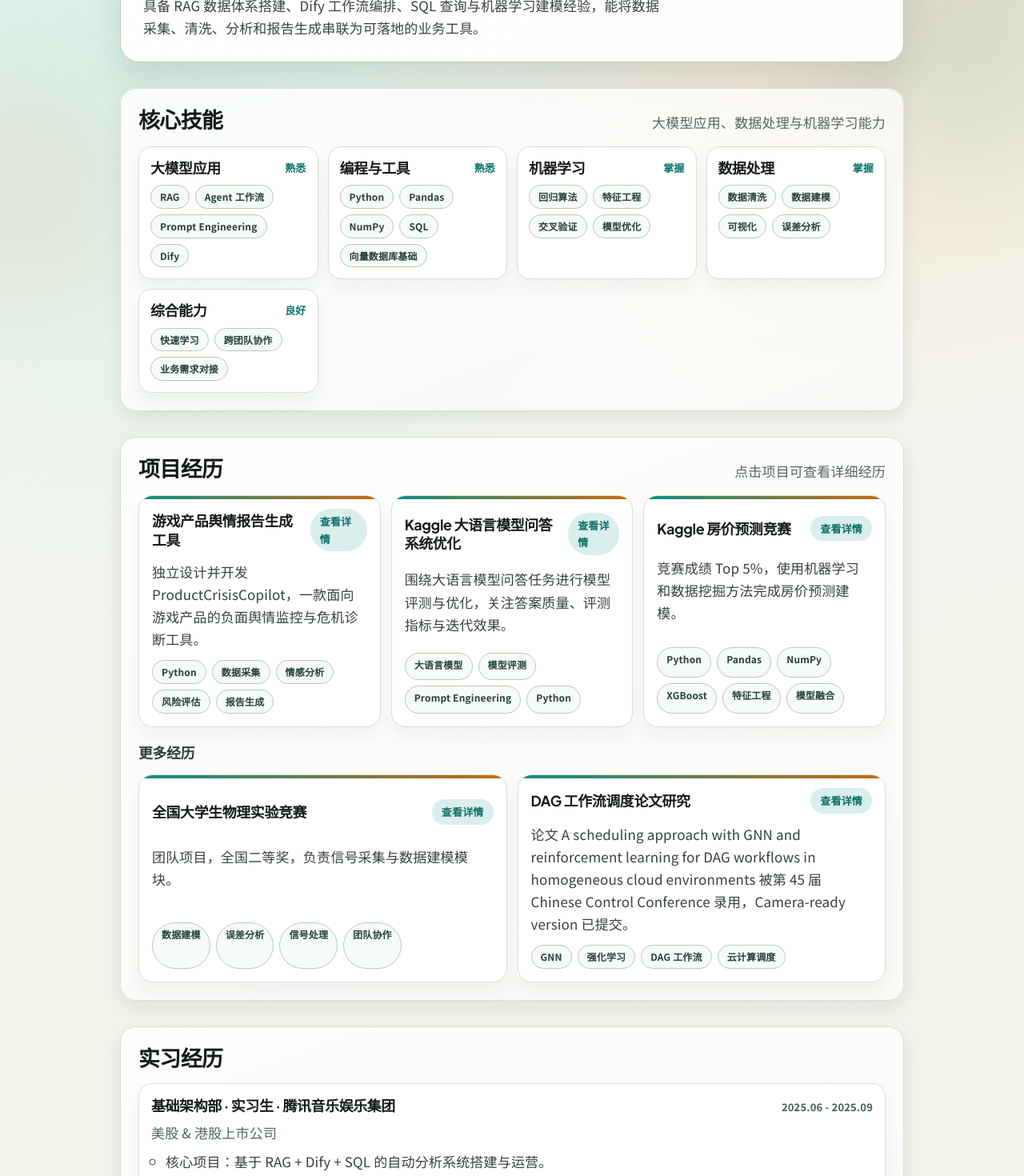
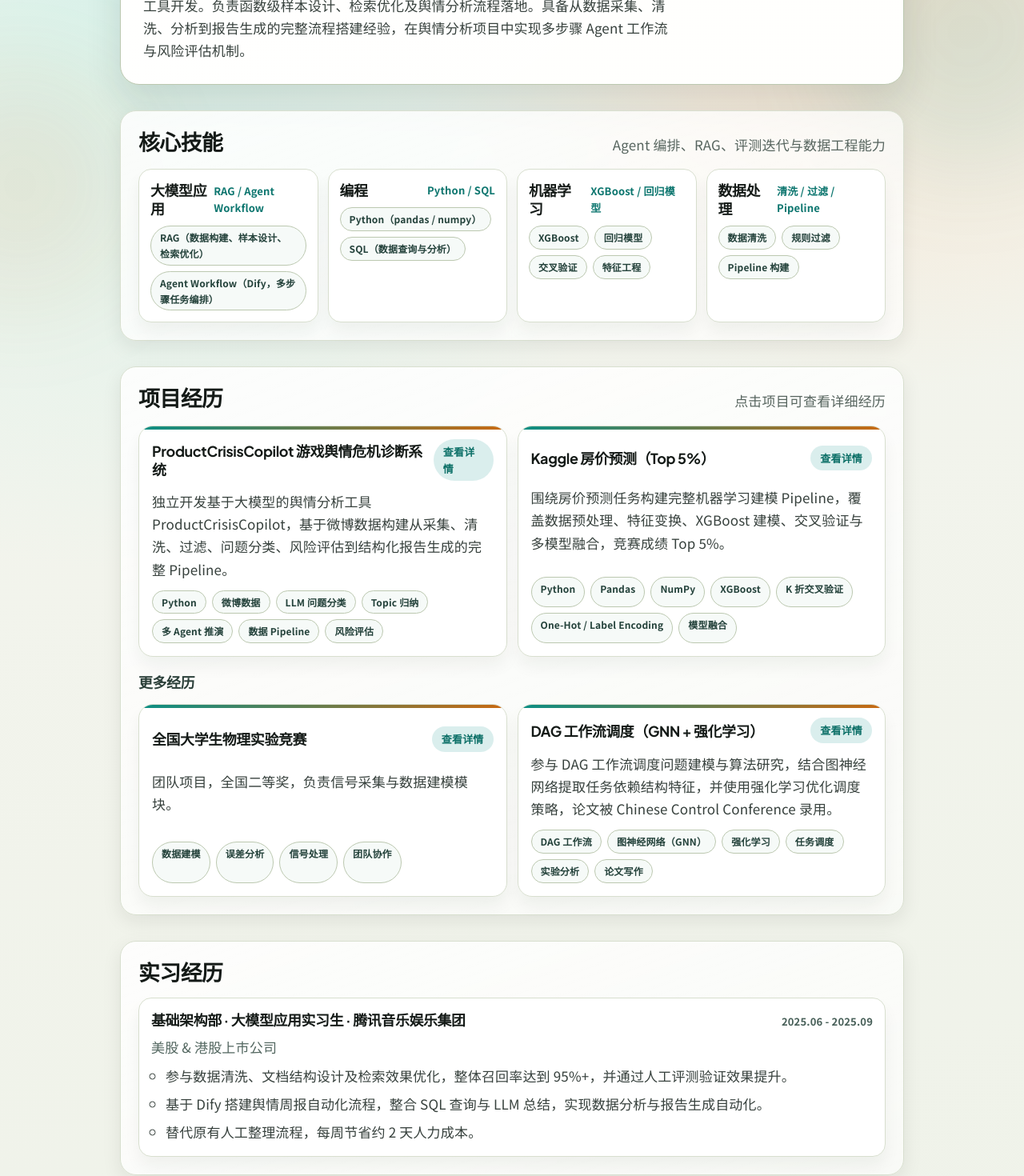
Before and after one commit to hazyluo/resume, a React (Vite) app: page /#/ in a window 1280 px wide. Shown: the part 360-1830 px from the top of the page at 80% size. Built offline with nearby package versions, Linux system fonts and the light colour scheme.

Commit message:
feat: update resume content and deploy workflow

```diff
--- a/src/data/resume.json
+++ b/src/data/resume.json
@@ -1,88 +1,70 @@
 {
   "profile": {
     "name": "骆子俊",
-    "title": "大模型应用 / Agent / 数据方向实习生",
-    "summary": "北京邮电大学信息与计算科学本科在读，关注大模型应用、Agent 工作流与数据分析。具备 RAG 数据体系搭建、Dify 工作流编排、SQL 查询与机器学习建模经验，能将数据采集、清洗、分析和报告生成串联为可落地的业务工具。",
+    "title": "大模型应用 / Agent Workflow ",
+    "summary": "北京邮电大学信息与计算科学本科在读，参与腾讯音乐 RAG 系统数据构建与自动化分析工具开发。负责函数级样本设计、检索优化及舆情分析流程落地。具备从数据采集、清洗、分析到报告生成的完整流程搭建经验，在舆情分析项目中实现多步骤 Agent 工作流与风险评估机制。",
     "avatar": "/avatar.jpg",
     "location": "北京市"
   },
   "skills": [
     {
       "name": "大模型应用",
-      "level": "熟悉",
-      "tags": ["RAG", "Agent 工作流", "Prompt Engineering", "Dify"]
+      "level": "RAG / Agent Workflow",
+      "tags": ["RAG（数据构建、样本设计、检索优化）", "Agent Workflow（Dify，多步骤任务编排）"]
     },
     {
-      "name": "编程与工具",
-      "level": "熟悉",
-      "tags": ["Python", "Pandas", "NumPy", "SQL", "向量数据库基础"]
+      "name": "编程",
+      "level": "Python / SQL",
+      "tags": ["Python（pandas / numpy）", "SQL（数据查询与分析）"]
     },
     {
       "name": "机器学习",
-      "level": "掌握",
-      "tags": ["回归算法", "特征工程", "交叉验证", "模型优化"]
+      "level": "XGBoost / 回归模型",
+      "tags": ["XGBoost", "回归模型", "交叉验证", "特征工程"]
     },
     {
       "name": "数据处理",
-      "level": "掌握",
-      "tags": ["数据清洗", "数据建模", "可视化", "误差分析"]
-    },
-    {
-      "name": "综合能力",
-      "level": "良好",
-      "tags": ["快速学习", "跨团队协作", "业务需求对接"]
+      "level": "清洗 / 过滤 / Pipeline",
+      "tags": ["数据清洗", "规则过滤", "Pipeline 构建"]
     }
   ],
   "projects": [
     {
       "slug": "product-crisis-copilot",
-      "title": "游戏产品舆情报告生成工具",
-      "summary": "独立设计并开发 ProductCrisisCopilot，一款面向游戏产品的负面舆情监控与危机诊断工具。",
+      "title": "ProductCrisisCopilot 游戏舆情危机诊断系统",
+      "summary": "独立开发基于大模型的舆情分析工具 ProductCrisisCopilot，基于微博数据构建从采集、清洗、过滤、问题分类、风险评估到结构化报告生成的完整 Pipeline。",
       "responsibilities": [
-        "设计从产品名输入到报告输出的自动化流程，串联数据采集、清洗、情感分析、问题归因与风险评估。",
-        "围绕产品经理和运营团队的决策场景，输出包含核心问题排序、根因分析和可执行建议的结构化危机报告。",
-        "将传统舆情工具的数量统计扩展为风险识别与原因诊断，提升报告的业务可用性。"
+        "基于微博数据构建舆情分析 Pipeline，完成数据采集、规则过滤（广告/无关内容）及两级评论清洗。",
+        "设计帖子与评论分级过滤机制，结合关键词规则与 LLM 判断识别有效用户反馈，评论有效数从 16 条提升至 344 条。",
+        "基于 LLM 实现问题分类与 topic 归纳，将离散舆情归纳为 5-8 个核心问题类别并提取代表声音。",
+        "构建风险评估机制，综合负面比例、情感强度、烈度分布进行优先级排序，输出 P0/P1/P2 分级建议。",
+        "设计多 Agent 推演框架，通过玩家代言人、产品经理、商业分析师、危机公关等角色的立场冲突模拟，对处置方案进行多视角评估。"
       ],
-      "techStack": ["Python", "数据采集", "情感分析", "风险评估", "报告生成"],
+      "techStack": ["Python", "微博数据", "LLM 问题分类", "Topic 归纳", "多 Agent 推演", "数据 Pipeline", "风险评估"],
       "links": {},
       "details": [
-        "实现输入产品名后自动生成危机诊断报告，覆盖数据处理、情绪识别、问题聚类和建议生成。",
-        "报告直接面向产品经理和运营团队，帮助定位高优先级问题与潜在风险。",
-        "项目体现大模型应用、数据工程和业务分析结合能力。"
+        "评论关联方式采用父帖 ID 关联拉取，保留评论与原帖上下文关系，提升后续问题判断与归因分析的可解释性。",
+        "情感模型从电商垂直模型替换为通用微调后的情感模型，降低游戏舆情场景下的误判，负面识别率提高 20%。",
+        "将舆情分析拆分为 topic 归纳和结构化报告两层生成，先沉淀核心问题类别，再输出含根因分析和可执行建议的决策报告。"
       ],
       "featured": true
     },
+
     {
-      "slug": "kaggle-llm-qa",
-      "title": "Kaggle 大语言模型问答系统优化",
-      "summary": "围绕大语言模型问答任务进行模型评测与优化，关注答案质量、评测指标与迭代效果。",
+      "slug": "kaggle-house-prices",
+      "title": "Kaggle 房价预测（Top 5%）",
+      "summary": "围绕房价预测任务构建完整机器学习建模 Pipeline，覆盖数据预处理、特征变换、XGBoost 建模、交叉验证与多模型融合，竞赛成绩 Top 5%。",
       "responsibilities": [
-        "分析问答任务数据与评测目标，梳理影响回答质量的关键因素。",
-        "对不同策略的输出效果进行对比评测，定位模型回答中的主要问题。",
-        "总结优化方向，为后续 Prompt、检索增强或后处理策略提供依据。"
+        "构建完整建模 Pipeline，包括缺失值填补、类别特征编码（One-Hot / Label Encoding）及异常值处理。",
+        "对关键特征进行 log 变换以缓解偏态分布，提高模型稳定性。",
+        "使用 XGBoost 进行建模，并通过 K 折交叉验证评估泛化能力。",
+        "采用多模型加权融合（线性回归 + XGBoost），通过调节权重提升最终表现。"
       ],
-      "techStack": ["大语言模型", "模型评测", "Prompt Engineering", "Python"],
+      "techStack": ["Python", "Pandas", "NumPy", "XGBoost", "K 折交叉验证", "One-Hot / Label Encoding", "模型融合"],
       "links": {},
       "details": [
-        "积累了大模型问答任务评测、误差分析和迭代优化经验。",
-        "强化了面向任务目标设计实验和比较方案的能力。"
-      ],
-      "featured": true
-    },
-    {
-      "slug": "kaggle-house-prices",
-      "title": "Kaggle 房价预测竞赛",
-      "summary": "竞赛成绩 Top 5%，使用机器学习和数据挖掘方法完成房价预测建模。",
-      "responsibilities": [
-        "用 Pandas 和 NumPy 构建数据预处理 Pipeline，完成数据清洗、缺失值填补、编码和特征处理。",
-        "通过相关矩阵分析特征相关性，对比线性回归、XGBoost 等算法并使用 K 折交叉验证评估泛化能力。",
-        "使用 Grid Search 调优超参数，设计多模型加权融合策略并迭代优化权重。"
-      ],
-      "techStack": ["Python", "Pandas", "NumPy", "XGBoost", "特征工程", "模型融合"],
-      "links": {},
-      "details": [
-        "完成从数据清洗、特征工程、模型训练到结果融合的完整机器学习流程。",
-        "最终在 Kaggle 房价预测竞赛中取得 Top 5% 成绩。"
+        "针对房价数据中的缺失、类别变量、异常值和偏态分布问题，系统完成预处理与特征变换，降低数据噪声对模型训练的影响。",
+        "以交叉验证结果作为主要迭代依据，对比单模型与融合模型表现，最终通过线性回归和 XGBoost 加权融合取得 Top 5% 成绩。"
       ],
       "featured": true
     },
@@ -93,7 +75,7 @@
       "responsibilities": [
         "将实验采集的光纤干涉信号转化为可分析的数据表示。",
         "通过标定与误差分析建立压力与光学响应之间的定量模型。",
-        "支撑系统性能评估与灵敏度优化，并与团队成员协作完成竞赛交付。"
+        "支撑系统性能评估与灵敏度优化，并参与实验方案迭代"
       ],
       "techStack": ["数据建模", "误差分析", "信号处理", "团队协作"],
       "links": {},
@@ -105,18 +87,19 @@
     },
     {
       "slug": "dag-gnn-rl-scheduling",
-      "title": "DAG 工作流调度论文研究",
-      "summary": "论文 A scheduling approach with GNN and reinforcement learning for DAG workflows in homogeneous cloud environments 被第 45 届 Chinese Control Conference 录用，Camera-ready version 已提交。",
+      "title": "DAG 工作流调度（GNN + 强化学习）",
+      "summary": "参与 DAG 工作流调度问题建模与算法研究，结合图神经网络提取任务依赖结构特征，并使用强化学习优化调度策略，论文被 Chinese Control Conference 录用。",
       "responsibilities": [
-        "参与 DAG 工作流调度问题研究，关注同构云环境下任务调度策略优化。",
-        "结合图神经网络与强化学习方法，建模任务依赖关系并优化调度决策。",
-        "作为作者之一参与论文撰写、实验整理和 camera-ready 版本提交。"
+        "参与 DAG 工作流调度问题建模，将任务依赖关系表示为图结构。",
+        "使用图神经网络（GNN）提取任务间结构特征，用于辅助调度决策。",
+        "结合强化学习方法优化调度策略，提高任务执行效率。",
+        "参与实验设计、结果分析及论文撰写，论文被 Chinese Control Conference 录用。"
       ],
-      "techStack": ["GNN", "强化学习", "DAG 工作流", "云计算调度"],
+      "techStack": ["DAG 工作流", "图神经网络（GNN）", "强化学习", "任务调度", "实验分析", "论文写作"],
       "links": {},
       "details": [
-        "论文已被第 45 届 Chinese Control Conference 录用。",
-        "研究聚焦 DAG 工作流调度、图神经网络与强化学习结合应用。"
+        "将工作流中的任务依赖抽象为有向无环图，围绕节点特征、依赖关系和执行顺序构建调度问题表示。",
+        "通过 GNN 表征任务间结构信息，并结合强化学习进行策略优化，研究经历可迁移到 Agent 任务图建模和复杂流程调度理解。"
       ],
       "featured": false
     }
@@ -124,14 +107,13 @@
   "experience": [
     {
       "company": "腾讯音乐娱乐集团",
-      "role": "基础架构部 · 实习生",
+      "role": "基础架构部 · 大模型应用实习生",
       "period": "2025.06 - 2025.09",
       "location": "美股 & 港股上市公司",
       "highlights": [
-        "核心项目：基于 RAG + Dify + SQL 的自动分析系统搭建与运营。",
-        "参与智能编辑器 RAG 模块核心数据准备，设计并维护 100+ 函数原始样本库，为检索增强生成提供高质量上下文支撑，提升模型推理准确性。",
-        "基于 Dify 平台搭建舆情周报自动化工作流，通过 Prompt 为 Agent 分配任务并串联多步骤任务编排。",
-        "结合 SQL 查询支撑市场团队周报自动生成，每周节省 2 天人力成本。"
+        "参与数据清洗、文档结构设计及检索效果优化，整体召回率达到 95%+，并通过人工评测验证效果提升。",
+        "基于 Dify 搭建舆情周报自动化流程，整合 SQL 查询与 LLM 总结，实现数据分析与报告生成自动化。",
+        "替代原有人工整理流程，每周节省约 2 天人力成本。"
       ]
     }
   ],
--- a/src/pages/HomePage.tsx
+++ b/src/pages/HomePage.tsx
@@ -24,7 +24,7 @@ export function HomePage() {
         <p className="profile-summary">{resumeData.profile.summary}</p>
       </header>
 
-      <Section id="skills" title="核心技能" subtitle="大模型应用、数据处理与机器学习能力">
+      <Section id="skills" title="核心技能" subtitle="Agent 编排、RAG、评测迭代与数据工程能力">
         <div className="skills-grid">
           {resumeData.skills.length ? (
             resumeData.skills.map((skill) => (
```
